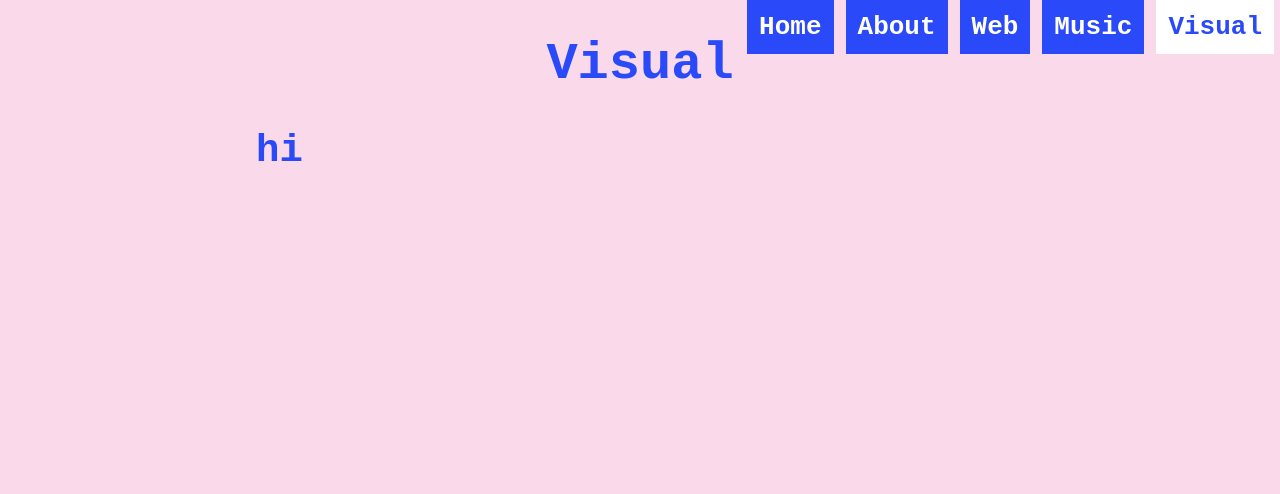
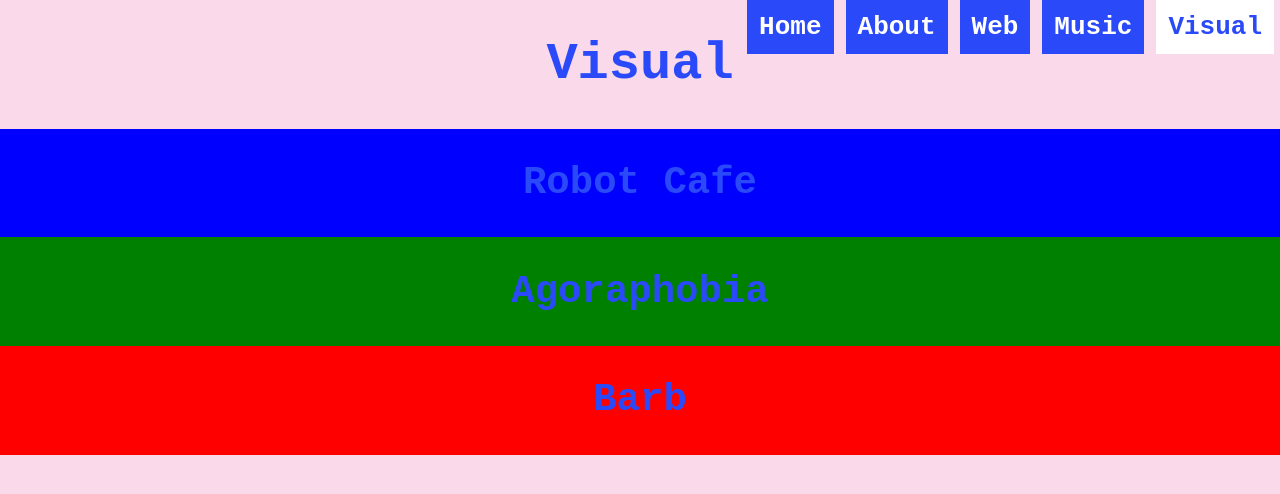
Before and after one commit to yapjinai/yapjinai.github.io, a React (Create React App) app: page /visual in a window 1280 px wide. Shown: the top 494 px of the page. Built offline with nearby package versions, Linux system fonts and the light colour scheme.

Commit message:
starting to work on photos almost done

```diff
--- a/src/components/ScrollToTop.js
+++ b/src/components/ScrollToTop.js
@@ -1,4 +1,4 @@
-import React, { Component } from 'react';
+import { Component } from 'react';
 import { withRouter } from "react-router";
 
 class ScrollToTop extends Component {
--- a/src/components/pages/Visual.js
+++ b/src/components/pages/Visual.js
@@ -1,19 +1,48 @@
 import React, { Component } from 'react';
-// import '../css/Visual.css';
+import '../../css/Visual.css';
 
 import PhotoSet from '../presentational/PhotoSet';
 
 class Visual extends Component {
   render() {
     return (
-      <div className="page Visual">
+      <div className="Visual">
         <h1>Visual</h1>
 
-        <PhotoSet project={{title: 'hi'}} />
+        <div className="PhotoSets">
+          {this.renderPhotoSets()}
+        </div>
 
       </div>
     );
   }
+
+  /////////////////
+
+  renderPhotoSets = () => {
+    const projects = [
+      {
+        id: 'RobotCafe',
+        title: 'Robot Cafe',
+
+      },
+      {
+        id: 'Agoraphobia',
+        title: 'Agoraphobia',
+      },
+      {
+        id: 'Barb',
+        title: 'Barb',
+
+      }
+    ]
+
+    return (
+      projects.map(p => {
+        return <PhotoSet project={p} key={p.title} />
+      })
+    )
+  }
 }
 
 export default Visual;
--- a/src/components/presentational/PhotoSet.js
+++ b/src/components/presentational/PhotoSet.js
@@ -2,7 +2,10 @@ import React from 'react';
 
 const PhotoSet = ({project}) => {
   return (
-    <div className="PhotoSet">
+    <div
+      className="PhotoSet"
+      id={project.id}
+    >
       <h2>{project.title}</h2>
     </div>
   );
--- /dev/null
+++ b/src/css/Visual.css
@@ -0,0 +1,18 @@
+.Visual .PhotoSets {
+  display: flex;
+  flex-direction: column;
+}
+.Visual .PhotoSets .PhotoSet {
+  text-align: center;
+}
+.Visual .PhotoSets .PhotoSet#RobotCafe {
+  background: blue;
+}
+.Visual .PhotoSets .PhotoSet#Agoraphobia {
+  background: green;
+}
+.Visual .PhotoSets .PhotoSet#Barb {
+  background: red;
+}
+
+/*# sourceMappingURL=Visual.css.map */
--- /dev/null
+++ b/src/scss/Visual.scss
@@ -0,0 +1,23 @@
+.Visual {
+  .PhotoSets {
+    display: flex;
+    flex-direction: column;
+    // align-items: center;
+
+    .PhotoSet {
+      text-align: center;
+
+      &#RobotCafe {
+        background: blue;
+      }
+
+      &#Agoraphobia {
+        background: green;
+      }
+
+      &#Barb {
+        background: red;
+      }
+    }
+  }
+}
```
Also changed, not shown: 1 other file (tests, documents, lock files or other folders).
